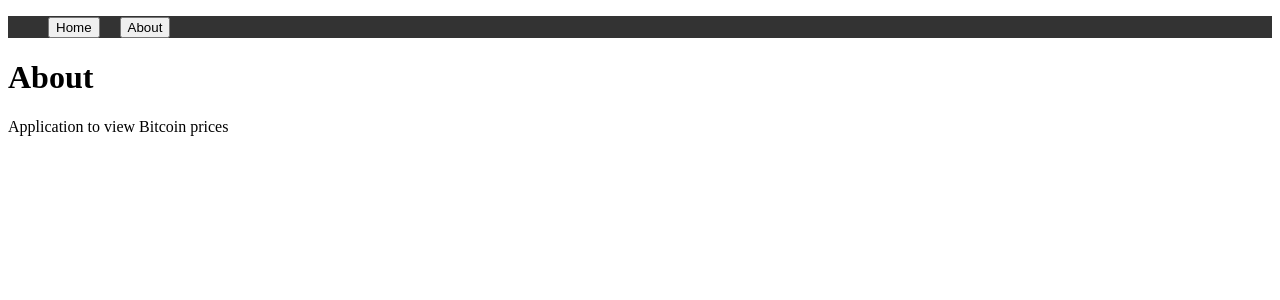
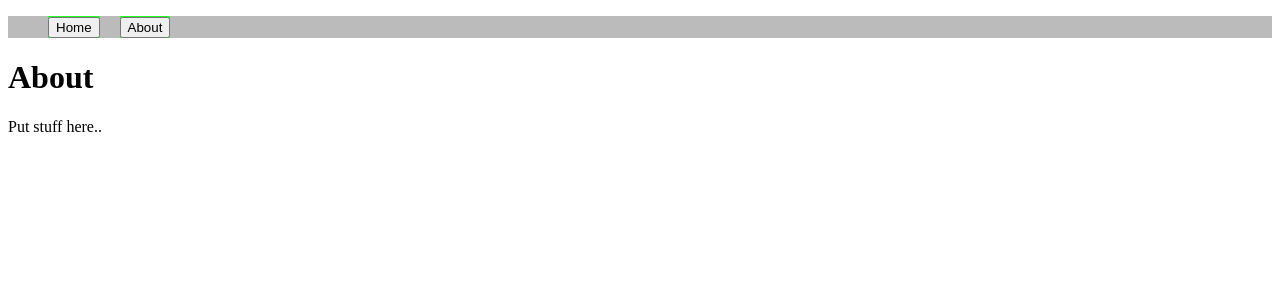
Before and after one commit to ShaneECDavis/NextJS, a Next.js app: page /about in a window 1280 px wide. Shown: the top 300 px of the page. Built offline with nearby package versions, Linux system fonts and the light colour scheme.

Commit message:
added more lines

```diff
--- a/components/Navbar.js
+++ b/components/Navbar.js
@@ -1,33 +1,37 @@
 import Link from 'next/link'
+import styled from 'styled-components'
 
 const Navbar = ()=> (
 
-  <div>
+  <Nav>
     <ul>
       <li><Link href="/"><button>Home</button></Link></li>
       <li><Link href="/about"><button>About</button></Link></li>
     </ul>
-    <style jsx>{
-   `
-      ul {
-        background: #333;
-        color: #fff;
+
+  </Nav>
+)
+
+export default Navbar
+
+
+const Nav = styled.div`
+   ul{
+        background: #bbb;
+        color: #2f2f;
         list-style: none;
         display: flex;
-      }
+   }
 
       ul li {
+        background: #2f2f;
         font-size: 18px;
         margin-right: 20px;
       }
       ul li a {
-        color: #fff;
+        color: #2f2f;
         text-decoration: none;
       }
-   `
-    }
-    </style>
-  </div>
-)
 
-export default Navbar
+
+`
--- a/pages/about.js
+++ b/pages/about.js
@@ -4,7 +4,7 @@ const About = () => (
   <div>
    <Navbar />
     <h1>About</h1>
-    <p>Application to view Bitcoin prices</p>
+    <p>Put stuff here..</p>
   </div>
 )
 
```
